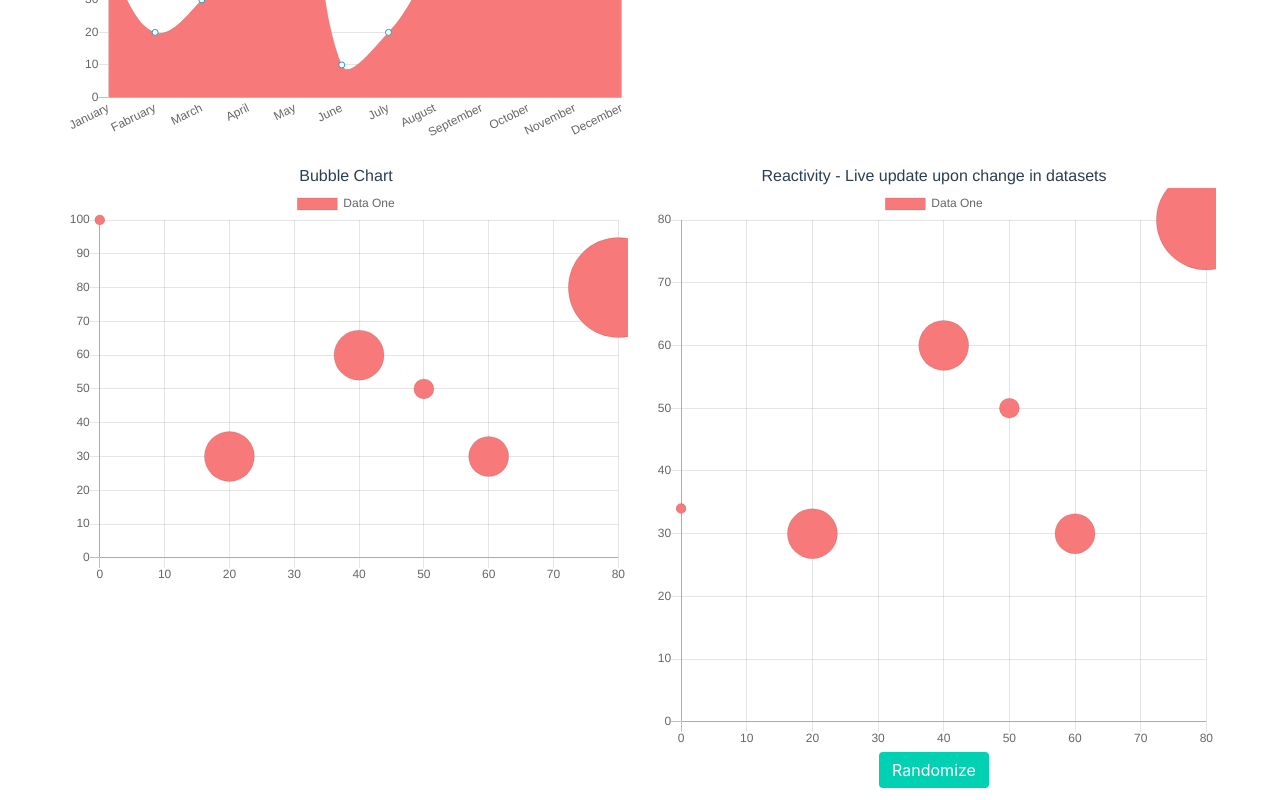
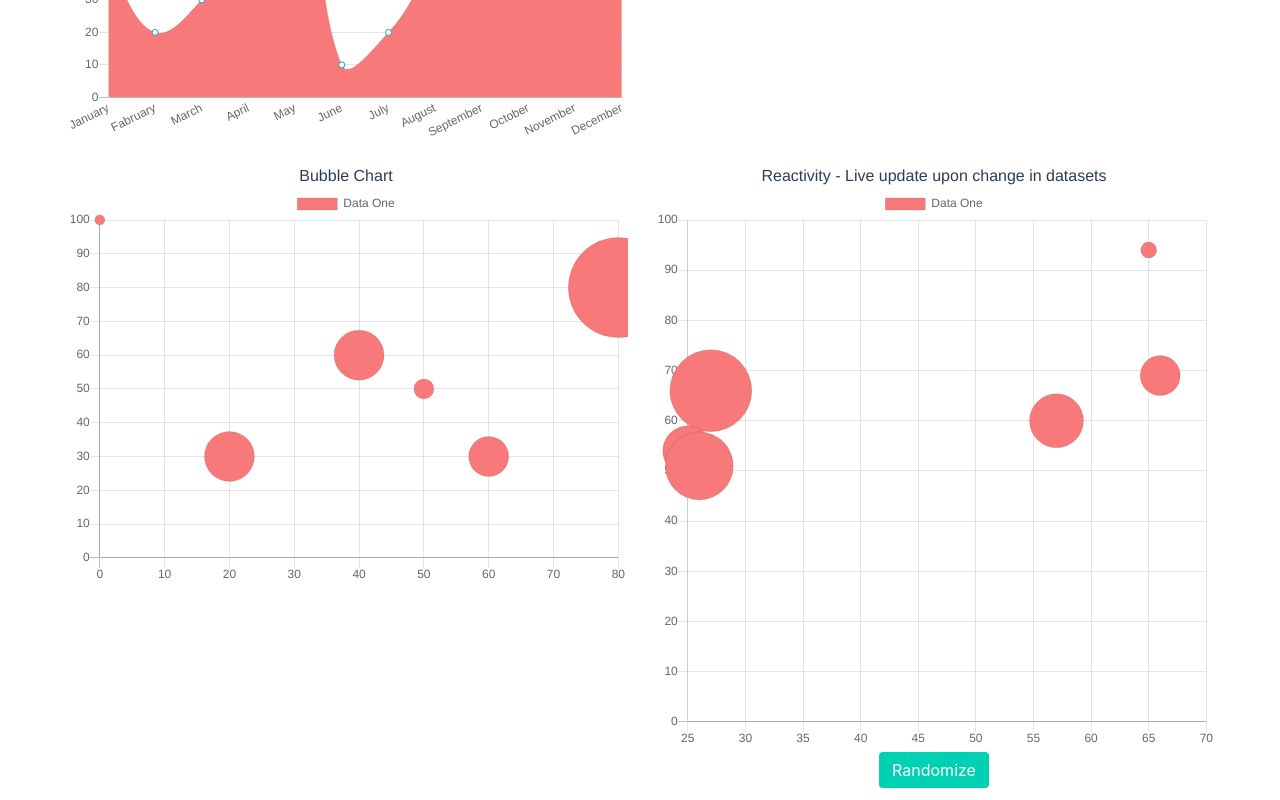
Before and after one commit to yoseplee/hello-vue-chart, a Vue app in the folder chart-js-demo/: page /chartjs in a window 1280 px wide. Shown: the part 392-1192 px from the top of the page. Built offline with nearby package versions, Linux system fonts and the light colour scheme.

Commit message:
update reactive to be fully randomized

```diff
--- a/chart-js-demo/src/views/VueChartJS.vue
+++ b/chart-js-demo/src/views/VueChartJS.vue
@@ -55,34 +55,33 @@ export default {
                         //Data to be represented on y-axis
                         data: [
                             {
-                                x: 50,
-                                y: 50,
-                                r: 10
+                                x: this.getRandomInt(),
+                                y: this.getRandomInt(),
+                                r: this.getRandomRadius()
                             },
                             {
-                                x: 60,
-                                y: 30,
-                                r: 20
+                                x: this.getRandomInt(),
+                                y: this.getRandomInt(),
+                                r: this.getRandomRadius()
                             },
                             {
-                                x: 40,
-                                y: 60,
+                                x: this.getRandomInt(),
+                                y: this.getRandomInt(),
+                                r: this.getRandomRadius()
+                            },
+                            {
+                                x: this.getRandomInt(),
+                                y: this.getRandomInt(),
+                                r: this.getRandomRadius()                            },
+                            {
+                                x: this.getRandomInt(),
+                                y: this.getRandomInt(),
                                 r: 25
                             },
                             {
-                                x: 80,
-                                y: 80,
-                                r: 50
-                            },
-                            {
-                                x: 20,
-                                y: 30,
-                                r: 25
-                            },
-                            {
-                                x: 0,
+                                x: this.getRandomInt(),
                                 y: this.getRandomInt(),
-                                r: 5
+                                r: this.getRandomRadius()
                             },
                         ]
                     }
@@ -90,6 +89,9 @@ export default {
             }
         },
         getRandomInt() {
+            return Math.floor(Math.random() * (100 - 5 + 1)) + 5
+        },
+        getRandomRadius() {
             return Math.floor(Math.random() * (50 - 5 + 1)) + 5
         }
     }
```
